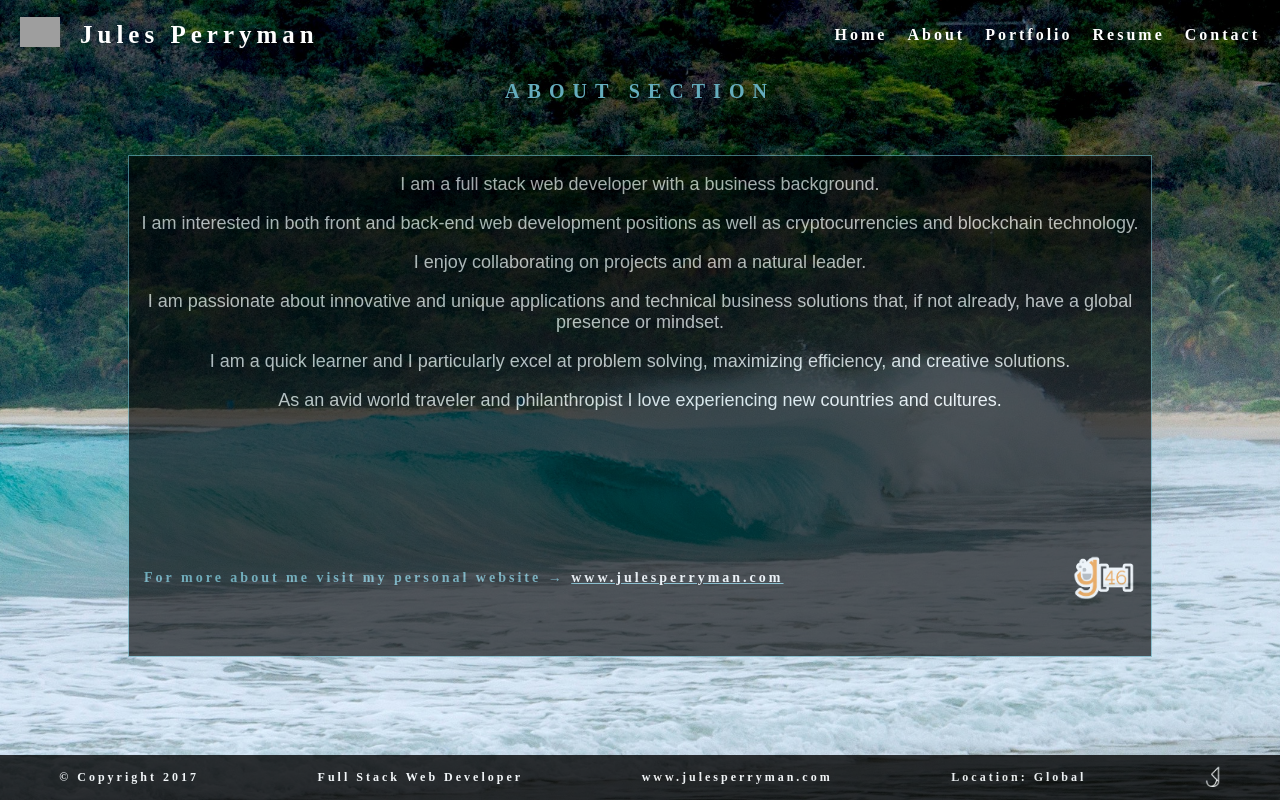
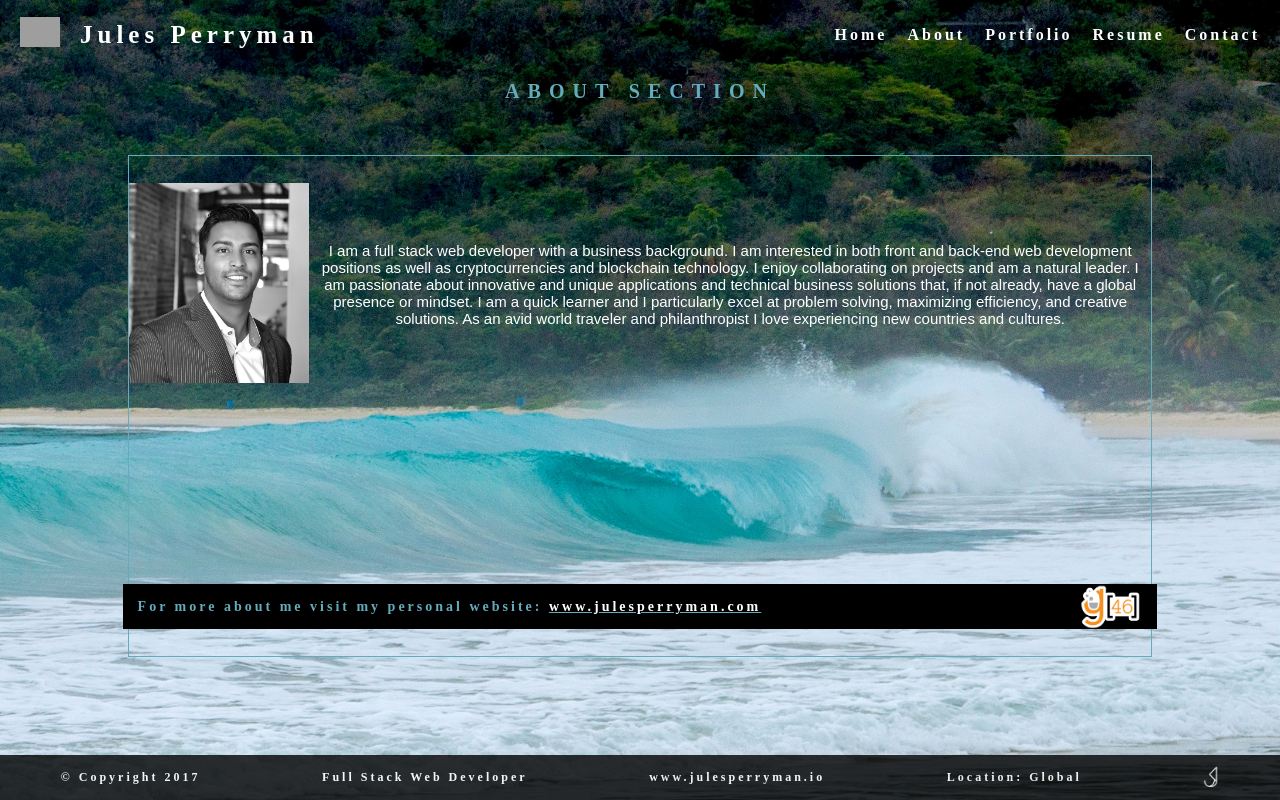
Before and after one commit to jperryman23/personal-website, a React (Create React App) app: page /About in a window 1280 px wide. Built offline with nearby package versions, Linux system fonts and the light colour scheme; grey boxes are pictures that could not be loaded.

Commit message:
started about page

```diff
--- a/src/App.css
+++ b/src/App.css
@@ -135,7 +135,7 @@ p {
     margin-top: 2em;
     display: flex;
     flex-direction: column;
-    justify-content: space-between;
+    justify-content: space-around;
     align-items: center;
     align-content: center;
     color: white;
@@ -143,21 +143,42 @@ p {
     margin-right: 8em;
     border: 1px solid rgb(100, 172, 188);
     height: 500px;
-    background-color: black;
-    opacity: .63;
+    /* background-color: black; */
+    /* opacity: .63; */
+}
+
+.bio {
+    display: flex;
+    flex-direction: row;
+    justify-content: space-around;
+    align-items: center;
+    align-content: center;
+}
+
+.bio img {
+    background-color: white;
+    height: 200px;
+}
+
+.bioText {
+    font-size: 15px;
 }
 
 
+
+
+
 .galvanizeLogo {
+    width: 78.5vw;
     margin-top: 9em;
     display: flex;
     flex-direction: row;
     align-items: center;
-    align-content: flex-end;
     justify-content:  space-between;
     /*border: 1px solid white;*/
     padding-left: 15px;
-    padding-right: 15px
+    padding-right: 15px;
+    background-color: black;
 }
 
 .aboutMore {
@@ -269,6 +290,7 @@ p {
     font-weight: 900;
     font-size: 25px;
     align-content:  center;
+    justify-content: space-around;
 }
 
 .githubMore {
--- a/src/components/About.js
+++ b/src/components/About.js
@@ -15,23 +15,29 @@ export default class About extends Component {
 
             <section className="AboutSection">
 
-                <div>
+                <div className="bio">
 
-                    <p>I am a full stack web developer with a business background.</p>
+                    <div>
+                        <img src='../../images/website_profile.jpg' alt="profilepic"/>
+                    </div>
 
-                    <p>I am interested in both front and back-end web development positions as well as cryptocurrencies and blockchain technology.</p>
+                    <div className="bioText">I am a full stack web developer with a business background.
 
-                    <p>I enjoy collaborating on projects and am a natural leader. </p>
+                    I am interested in both front and back-end web development positions as well as cryptocurrencies and blockchain technology.
 
-                    <p>I am passionate about innovative and unique applications and technical business solutions that, if not already, have a global presence or mindset. </p>
+                    I enjoy collaborating on projects and am a natural leader.
 
-                    <p>I am a quick learner and I particularly excel at problem solving, maximizing efficiency, and creative solutions. </p>
+                    I am passionate about innovative and unique applications and technical business solutions that, if not already, have a global presence or mindset.
 
-                    <p>As an avid world traveler and philanthropist I love experiencing new countries and cultures.</p>
+                    I am a quick learner and I particularly excel at problem solving, maximizing efficiency, and creative solutions.
+
+                    As an avid world traveler and philanthropist I love experiencing new countries and cultures.
+                </div>
+                </div>
 
                 <div className="galvanizeLogo">
 
-                    <div className="aboutMore">For more about me visit my personal website → <u>
+                    <div className="aboutMore">For more about me visit my personal website: <u>
                     <a href="https://www.julesperryman.com" target="_blank" rel='noopener noreferrer'> www.julesperryman.com </a> </u> </div>
 
                     <img className="g46logo"  alt="logo" src='../images/g46logo.png'/>
@@ -39,7 +45,7 @@ export default class About extends Component {
 
                 </div>
 
-                </div>
+
 
 
 
--- a/src/components/Footer.js
+++ b/src/components/Footer.js
@@ -22,8 +22,8 @@ export default class Footer extends Component {
                     <div> &copy; Copyright 2017 </div>
                     {/* <div>  Jules Perryman</div> */}
                     <div> Full Stack Web Developer </div>
-                    <div><a target="_blank" rel='noopener noreferrer' href="https://www.julesperryman.com"> www.julesperryman.com </a> </div>
-                    {/* <div> www.julesperryman.io </div> */}
+                    <div><a target="_blank" rel='noopener noreferrer' href="https://www.julesperryman.io"> www.julesperryman.io </a> </div>
+
                     <div> Location: Global </div>
                     <div> <img src={logo1} className="App-logo1" alt="logo" /> </div>
 
--- a/src/components/Portfolio.js
+++ b/src/components/Portfolio.js
@@ -29,21 +29,27 @@ const myTechnologies = [
 'Pivitol Tracker',
 'Adobe Suite',
 'TDD',
-'Parallax',
+'Parallax'
 ]
 
 export default class Portfolio extends Component {
     constructor() {
         super()
         this.state = {
-            technologies: "Technologies and Methods",
+            technologies: "Technologies",
+
+
         }
     }
     render() {
         setTimeout(() => {
-    const i = Math.floor(Math.random() * 25)
-    this.setState({technologies: myTechnologies[i]})
-}, 1000)
+            const i = Math.floor(Math.random() * 11)
+            this.setState({technologies: myTechnologies[i]})
+            }, 1000)
+
+
+
+
 
         return (<div className="App">
             <Header/>
@@ -158,6 +164,8 @@ export default class Portfolio extends Component {
 
                 <div className="githubTitle">
                     {this.state.technologies}
+
+
                 </div>
 
                 {/* <div className="githubTitle">
```
Also changed, not shown: public/images/website_profile.jpg (added).
